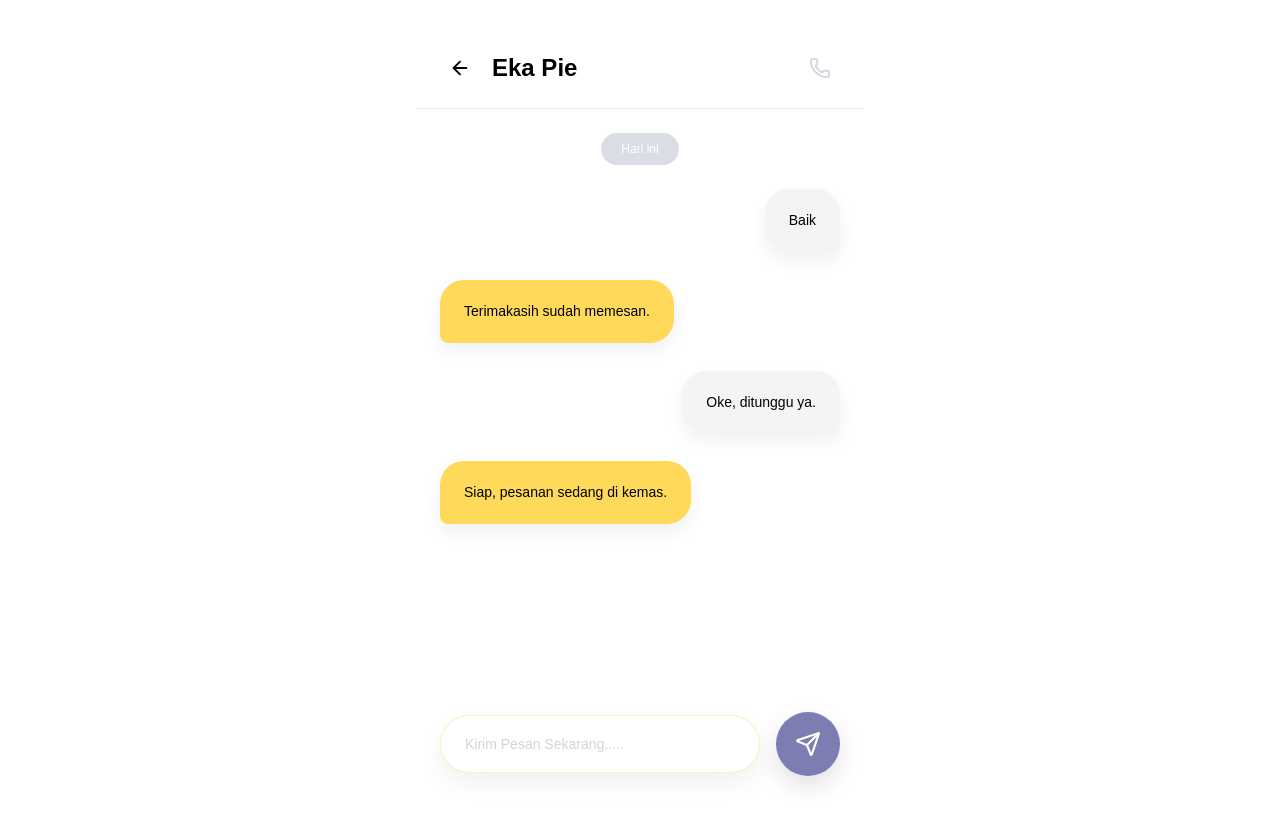
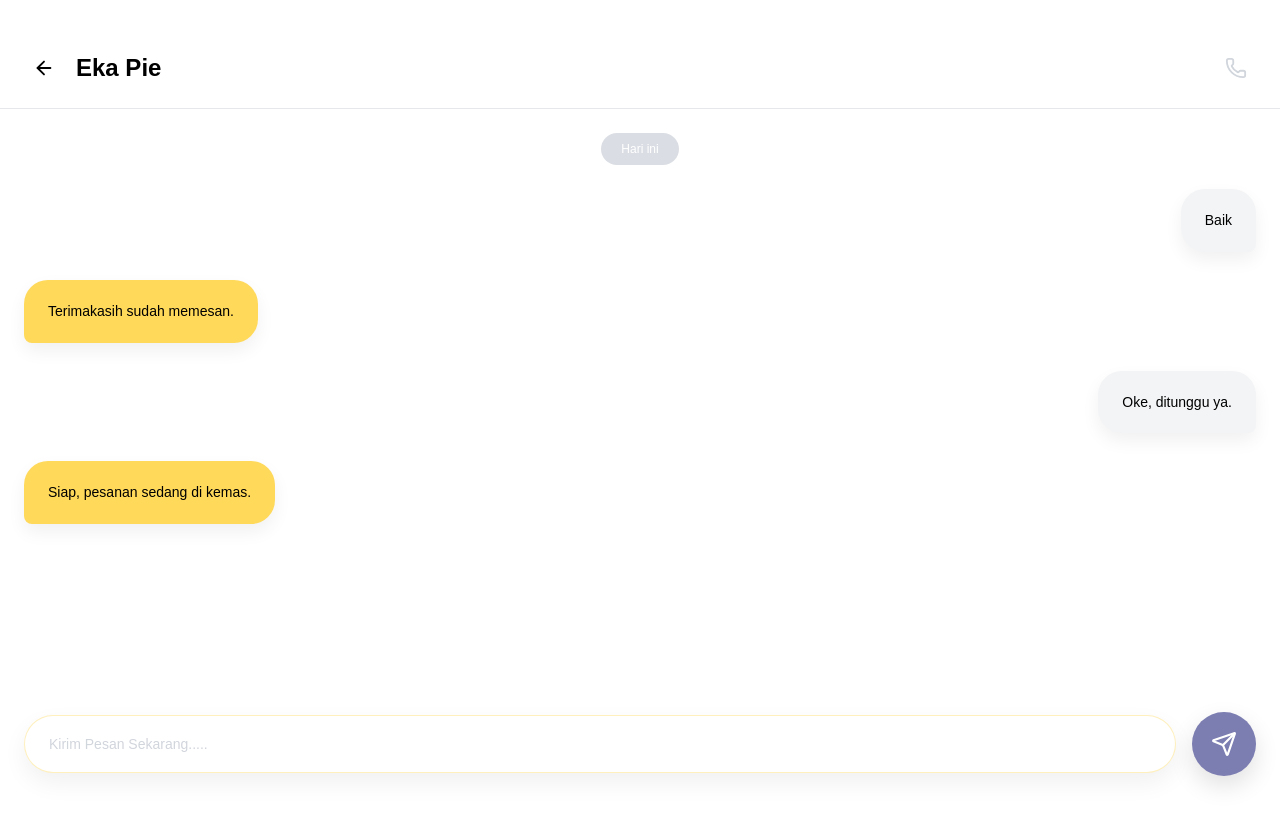
Before and after one commit to StevenQuo/nuclear-project, a Next.js app: page /chat/eka-pie in a window 1280 px wide. Shown: the top 824 px of the page. After the commit the page ends 800 px from the top, so only its background shows below. Built offline with nearby package versions, Linux system fonts and the light colour scheme.

Commit message:
fix: layout blank space problem

```diff
--- a/app/activity/page.tsx
+++ b/app/activity/page.tsx
@@ -43,7 +43,7 @@ export default function ActivityPage() {
   ];
 
   return (
-    <div className="flex flex-col min-h-screen bg-white">
+    <div className="flex flex-col min-h-screen bg-white pb-[calc(96px+env(safe-area-inset-bottom))]">
       {/* Header */}
       <header className="px-6 pt-12 pb-6 border-b border-gray-100">
         <h1 className="text-2xl font-bold text-black">Aktivitas</h1>
--- a/app/chat/[threadId]/page.tsx
+++ b/app/chat/[threadId]/page.tsx
@@ -97,7 +97,7 @@ export default function ChatThreadPage({
         </div>
       </main>
 
-      <div className="fixed bottom-0 left-0 right-0 max-w-md mx-auto w-full bg-white px-6 pb-6 pt-3">
+      <div className="fixed bottom-0 left-0 right-0 w-full bg-white px-6 pb-[calc(24px+env(safe-area-inset-bottom))] pt-3">
         <div className="flex items-center gap-4">
           <div className="flex-1 bg-white border border-primary/40 rounded-full px-6 py-4 shadow-[0_10px_25px_rgba(0,0,0,0.06)]">
             <input
--- a/app/chat/page.tsx
+++ b/app/chat/page.tsx
@@ -58,7 +58,7 @@ function ThreadRow({ thread }: { thread: ChatThread }) {
 
 export default function ChatPage() {
   return (
-    <div className="flex flex-col min-h-screen bg-white">
+    <div className="flex flex-col min-h-screen bg-white pb-[calc(96px+env(safe-area-inset-bottom))]">
       <header className="px-6 pt-12 pb-6 border-b border-gray-200">
         <h1 className="text-2xl font-bold text-black">Chat</h1>
       </header>
--- a/app/components/BottomNav.tsx
+++ b/app/components/BottomNav.tsx
@@ -17,7 +17,7 @@ export default function BottomNav() {
   ];
 
   return (
-    <nav className="fixed bottom-0 left-0 right-0 bg-white border-t border-gray-100 px-8 py-4 flex justify-between items-center rounded-t-[40px] shadow-[0_-10px_30px_rgba(0,0,0,0.05)] z-50">
+    <nav className="fixed bottom-0 left-0 right-0 bg-white border-t border-gray-100 px-8 pt-4 pb-[calc(16px+env(safe-area-inset-bottom))] flex justify-between items-center rounded-t-[40px] shadow-[0_-10px_30px_rgba(0,0,0,0.05)] z-50">
       {navItems.map((item) => {
         const isActive = item.href === '/chat' ? pathname === '/chat' || pathname.startsWith('/chat/') : pathname === item.href;
         const Icon = item.icon;
--- a/app/layout.tsx
+++ b/app/layout.tsx
@@ -28,8 +28,8 @@ export default function RootLayout({
       lang="en"
       className={`${geistSans.variable} ${geistMono.variable} h-full antialiased`}
     >
-      <body className="min-h-full flex flex-col pb-20 bg-gray-50">
-        <main className="flex-1 max-w-md mx-auto w-full bg-white min-h-screen relative overflow-x-hidden">
+      <body className="min-h-full flex flex-col bg-background text-foreground">
+        <main className="flex-1 w-full min-h-screen relative overflow-x-hidden">
           {children}
         </main>
         <BottomNav />
--- a/app/page.tsx
+++ b/app/page.tsx
@@ -25,7 +25,7 @@ export default async function Home() {
         ];
 
   return (
-    <div className="flex flex-col min-h-screen bg-white">
+    <div className="flex flex-col min-h-screen bg-white pb-[calc(96px+env(safe-area-inset-bottom))]">
       {/* Header Section */}
       <header className="bg-primary rounded-b-[40px] px-6 pt-12 pb-10">
         <div className="flex justify-between items-center mb-8">
--- a/app/promo/page.tsx
+++ b/app/promo/page.tsx
@@ -62,7 +62,7 @@ function VoucherCard({ promo }: { promo: VoucherPromo }) {
 
 export default function PromoPage() {
   return (
-    <div className="flex flex-col min-h-screen bg-white">
+    <div className="flex flex-col min-h-screen bg-white pb-[calc(96px+env(safe-area-inset-bottom))]">
       <header className="px-6 pt-12 pb-6 border-b border-gray-100">
         <h1 className="text-2xl font-bold text-black">Promo</h1>
       </header>
```
